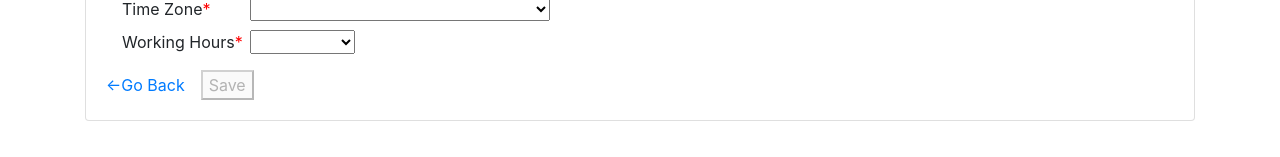
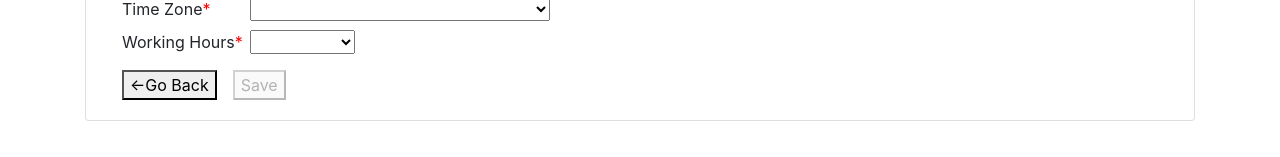
Before and after one commit to Harini-Incedo/Intern2020, an Angular app in the folder frontend/: page /addEmployee in a window 1280 px wide. Shown: the part 735-892 px from the top of the page. Built offline with nearby package versions, Linux system fonts and the light colour scheme; no server answers.

Commit message:
Changed goBack button functionality

```diff
--- a/frontend/src/app/user-form/user-form.component.html
+++ b/frontend/src/app/user-form/user-form.component.html
@@ -213,7 +213,7 @@
           </select>
         </div>
       </div>
-      <a routerLink="/employees">&larr;Go Back</a>
+      <button type="button" (click)="goBack($event)" >&larr;Go Back</button>
       <button type="submit" [disabled]="!userForm.form.valid" (onclick)="onSubmit()">Save</button>
     </form>
   </div>
--- a/frontend/src/app/user-form/user-form.component.ts
+++ b/frontend/src/app/user-form/user-form.component.ts
@@ -52,4 +52,8 @@ export class UserFormComponent {
       this.roles = resp;
     })
   }
+
+  goBack(e:any):void {
+    this.userService.goBack();
+  }
 }
--- a/frontend/src/app/user-service.service.ts
+++ b/frontend/src/app/user-service.service.ts
@@ -3,7 +3,7 @@ import { HttpClient, HttpHeaders } from '@angular/common/http';
 import { User } from './user';
 import { Router } from '@angular/router';
 import { Observable } from 'rxjs';
-
+import {Location} from '@angular/common';
 @Injectable()
 export class UserService {
 
@@ -21,7 +21,7 @@ export class UserService {
     headers: new HttpHeaders({ 'Content-Type': 'application/json' })
   };
 
-  constructor(private http: HttpClient,private router: Router,) {
+  constructor(private http: HttpClient,private router: Router,private _location: Location) {
     this.usersUrl = 'http://localhost:8080/employees';
   }
 
@@ -72,4 +72,9 @@ export class UserService {
   public gotoUserList() {
     this.router.navigate(['/employees']);
   }
+
+  public goBack(){
+    this._location.back();
+  }
+
 }
--- a/frontend/src/app/view-page/view-page.component.html
+++ b/frontend/src/app/view-page/view-page.component.html
@@ -14,7 +14,7 @@
     <div class="vl">
     </div>
     <div style="float: right; justify-content: space-evenly;">
-      <a routerLink="/employees">&larr;Go Back</a>
+      <button type="button" (click)="goBack()" >&larr;Go Back</button>
       <button>Contact</button>
       <button routerLink="/editEmployee/{{selectedUser.id}}">Edit</button>
       <button (click)="deleteUser(selectedUser)" style="margin-right: 0em;">Delete</button>
--- a/frontend/src/app/view-page/view-page.component.ts
+++ b/frontend/src/app/view-page/view-page.component.ts
@@ -32,4 +32,8 @@ export class ViewPageComponent implements OnInit {
     }
   }
 
+  goBack():void {
+    this.userService.goBack();
+  }
+
 }
```
